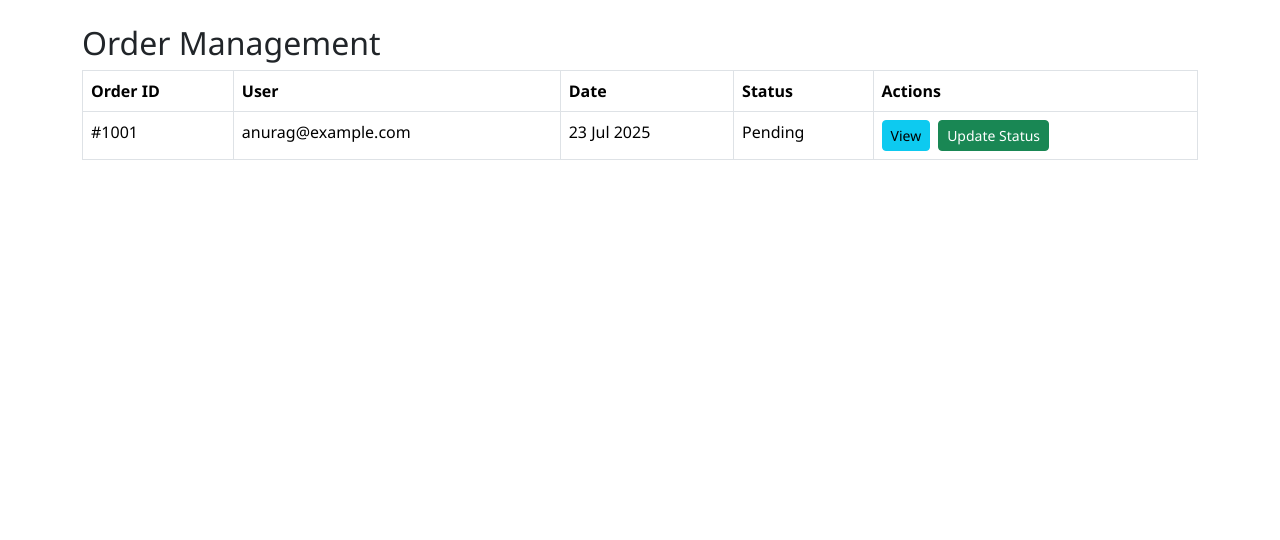
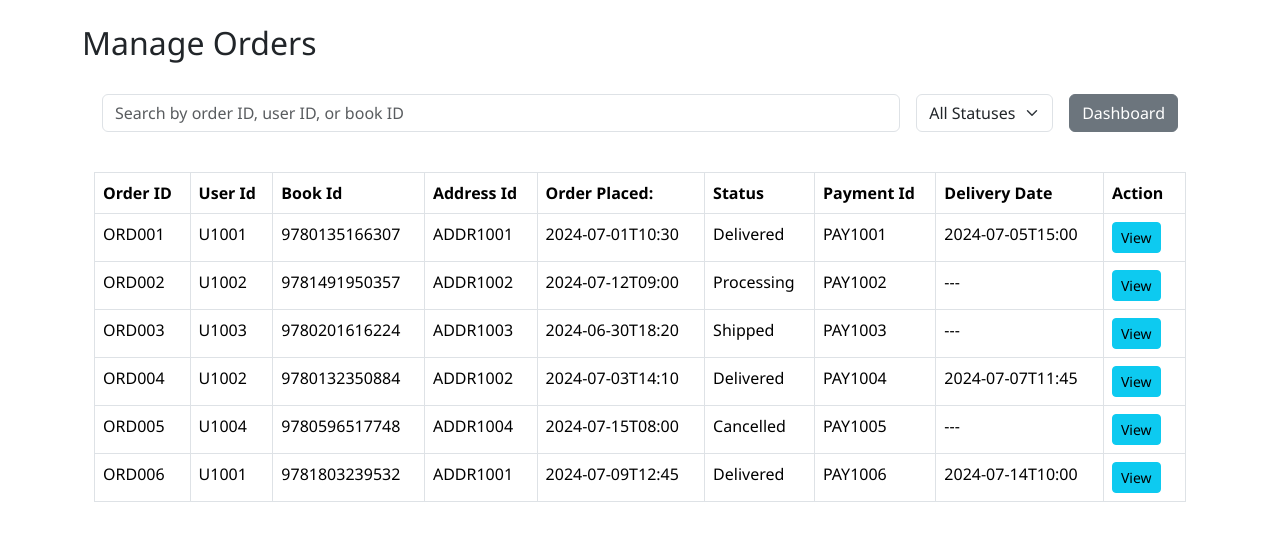
Before and after one commit to CDAC-project-online-book-store/book-store, a React (Vite) app in the folder frontend/: page /admin/orders in a window 1280 px wide. Shown: the top 540 px of the page. Built offline with nearby package versions, Linux system fonts and the light colour scheme.

Commit message:
addded: Manage Orders page and orders directory

```diff
--- a/frontend/src/pages/admin/ManageOrders.jsx
+++ b/frontend/src/pages/admin/ManageOrders.jsx
@@ -1,34 +1,128 @@
 import React from 'react'
+import { useState } from 'react';
+import { useNavigate } from 'react-router-dom';
+
+import dummyOrders from '../../data/dummyOrders';
+import dummyUsers from '../../data/dummyUsers';
+import dummyBooks from '../../data/dummyBooks';
+import ViewOrderDetails from '../orders/ViewOrderDetails';
+
 
 function ManageOrders() {
+  const orders = dummyOrders;
+
+  const [viewMode, setViewMode] = useState("list");
+  const [selectedOrder, setSelectedOrder] = useState(null);
+  const [selectedUser, setSelectedUser] = useState(null);
+  const [selectedBook, setSelectedBook] = useState(null);
+  const [searchQuery, setSearchQuery] = useState("");
+  const [selectedStatus, setSelectedStatus] = useState("All");
+
+  const OnClickView = (order) => {
+    const user = dummyUsers.find(u => u.user_id === order.user_id);
+    const book = dummyBooks.find(b => b.isbn === order.book_id);
+    setSelectedOrder(order);
+    setSelectedUser(user);
+    setSelectedBook(book);
+    setViewMode("details");
+  }
+
+  // search and filter funtion
+  const filteredOrders = orders.filter((order) => {
+    const query = searchQuery.toLowerCase();
+    const matchesSearch =
+      order.order_id.toString().includes(query) ||
+      order.user_id.toString().includes(query) ||
+      order.book_id.toString().includes(query);
+
+    const matchesStatus = selectedStatus === "All" || order.status === selectedStatus;
+
+    return matchesSearch && matchesStatus;
+  });
+
+  const navigate = useNavigate();
+  const OnClickDashboard = () => {
+    navigate('/admin');
+  }
+
+
   return (
     <div className="container mt-4">
-      <h2>Order Management</h2>
+      <h2>Manage Orders</h2>
+      {viewMode === "details" &&
+        selectedOrder ? (<ViewOrderDetails order={selectedOrder} user={selectedUser} book={selectedBook} />) :
+        (
+          // search bar or filter bar
+          <div className="container mt-4">
+            {/* search bar */}
+            <div className="d-flex justify-content-between align-items-center mb-3">
+              <div className="mb-3 flex-grow-1 p-2"  >
+                <input
+                  type="text"
+                  className="form-control"
+                  placeholder="Search by order ID, user ID, or book ID"
+                  value={searchQuery}
+                  onChange={(e) => setSearchQuery(e.target.value)}
+                />
+              </div>
+              {/* category list */}
+              <div className="mb-3 p-2">
+                <select className="form-select"
+                  value={selectedStatus}
+                  onChange={(e) => setSelectedStatus(e.target.value)}>
+                  <option value="All">All Statuses</option>
+                  <option value="Pending">Pending</option>
+                  <option value="Shipped">Shipped</option>
+                  <option value="Delivered">Delivered</option>
+                  <option value="Cancelled">Cancelled</option>
+                </select>
+              </div>
+              {/* dashboard button */}
+              <div className="mb-3 p-2">
+                <button className="btn btn-secondary" onClick={OnClickDashboard}>
+                  Dashboard
+                </button>
+              </div>
+            </div>
+
             <table className="table table-bordered">
               <thead>
                 <tr>
                   <th>Order ID</th>
-            <th>User</th>
-            <th>Date</th>
+                  <th>User Id</th>
+                  <th>Book Id</th>
+                  <th>Address Id</th>
+                  <th>Order Placed:</th>
                   <th>Status</th>
-            <th>Actions</th>
+                  <th>Payment Id</th>
+                  <th>Delivery Date</th>
+                  <th>Action</th>
                 </tr>
               </thead>
               <tbody>
-          <tr>
-            <td>#1001</td>
-            <td>anurag@example.com</td>
-            <td>23 Jul 2025</td>
-            <td>Pending</td>
+                {filteredOrders.map((order) => (
+                  <tr key={order.order_id}>
+                    <td>{order.order_id}</td>
+                    <td>{order.user_id}</td>
+                    <td>{order.book_id}</td>
+                    <td>{order.address_id}</td>
+                    <td>{order.order_placed}</td>
+                    <td>{order.status}</td>
+                    <td>{order.payment_id}</td>
+                    <td>{order.delivery_date || "---"}</td>
                     <td>
-              <button className="btn btn-sm btn-info me-2">View</button>
-              <button className="btn btn-sm btn-success">Update Status</button>
+                      <button className="btn btn-sm btn-info me-2" onClick={() => OnClickView(order)}>View</button>
                     </td>
                   </tr>
+                ))}
+
               </tbody>
             </table>
           </div>
         )
       }
+    </div>
+  );
+}
 
 export default ManageOrders
--- /dev/null
+++ b/frontend/src/pages/orders/ViewOrderDetails.jsx
@@ -0,0 +1,45 @@
+import React from 'react'
+import { useNavigate } from 'react-router-dom';
+
+function ViewOrderDetails({order, user, book}) {
+    const navigate = useNavigate();
+  return (
+    <div className='p-4 border rounded bg-light shadow-sm'>
+        <h4 className="mb-4 text info">Order Details</h4>
+
+        <div className="row mb-3">
+            <div className="col-md-6">
+                <h5>📦 Order Info</h5>
+                <p><strong>Order ID:</strong> {order.order_id}</p>
+                <p><strong>Status:</strong>{order.status}</p>
+                <p><strong>Order Placed:</strong> {order.order_placed}</p>
+                <p><strong>Delivery Date:</strong> {order.delivery_date || "Not yet"}</p>
+                <p><strong>Payment ID:</strong> {order.payment_id}</p>
+                <p><strong>Address ID:</strong> {order.address_id}</p>
+            </div>
+        </div>
+
+        <div className="col-md-6">
+            <h5>Customer Info</h5>
+            <p><strong>User ID:</strong> {user.user_id}</p>
+            <p><strong>Name:</strong> {user.name}</p>
+            <p><strong>Email:</strong> {user.email}</p>
+            <p><strong>Status:</strong> {user.status}</p>
+        </div>
+      <div className="mt-3">
+        <h5>📘 Book Info</h5>
+        <p><strong>Title:</strong> {book.title}</p>
+        <p><strong>ISBN:</strong> {book.isbn}</p>
+        <p><strong>Author:</strong> {book.author}</p>
+        <p><strong>Category:</strong> {book.category}</p>
+        <p><strong>Price:</strong> ₹{book.price}</p>
+        <p><strong>Published On:</strong> {book.published_on}</p>
+      </div>
+      <div className="mt-4 text-end">
+        <button className="btn btn-secondary" onClick={() => navigate(0)}>Back</button>
+      </div>
+    </div>
+  )
+}
+
+export default ViewOrderDetails
```
Lines whose indentation alone changed are shown as unchanged.
